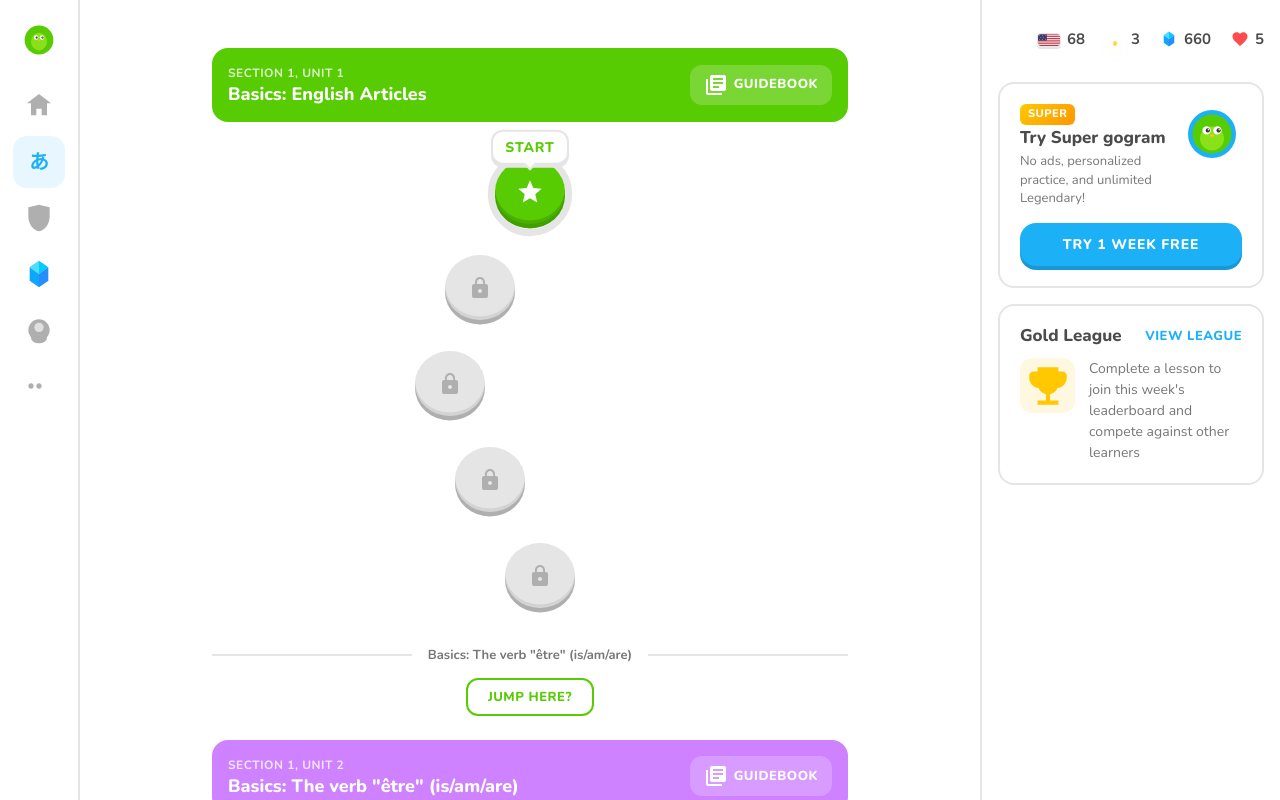
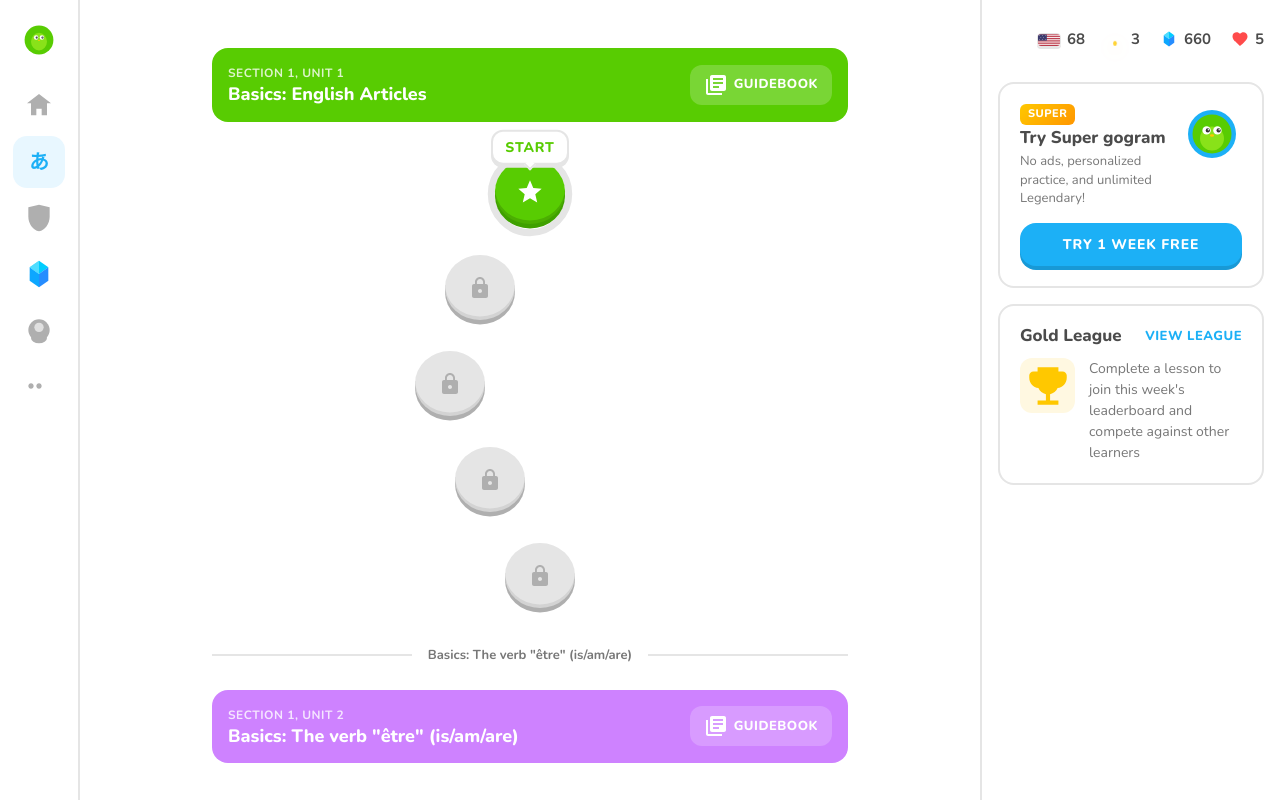
Before and after one commit to kanokpolkulsri/gogram, a React (Vite) app: page /learn/1 in a window 1280 px wide. Shown: the top 800 px of the page. Built offline with nearby package versions, Linux system fonts and the light colour scheme; no server answers; sample sign-in values are in the browser's storage.

Commit message:
Remove learn-jump-btn from units list divider

```diff
--- a/src/pages/LearnPage.css
+++ b/src/pages/LearnPage.css
@@ -160,24 +160,6 @@
   color: var(--color-text-light);
 }
 
-.learn-jump-btn {
-  padding: 8px 20px;
-  background: transparent;
-  border: 2px solid var(--color-green);
-  border-radius: 12px;
-  color: var(--color-green);
-  font-family: var(--font-family);
-  font-size: 13px;
-  font-weight: 800;
-  letter-spacing: 0.5px;
-  cursor: pointer;
-  transition: all var(--transition-fast);
-}
-
-.learn-jump-btn:hover {
-  background: var(--color-green-bg);
-}
-
 /* Complete message */
 .learn-complete-message {
   text-align: center;
--- a/src/pages/LearnPage.jsx
+++ b/src/pages/LearnPage.jsx
@@ -108,7 +108,6 @@
                 <div className="learn-jump-divider">
                   <span className="learn-jump-text">{categoryUnits[unitIndex + 1].title}</span>
                 </div>
-                <button className="learn-jump-btn">JUMP HERE?</button>
               </div>
             )}
           </div>
```
